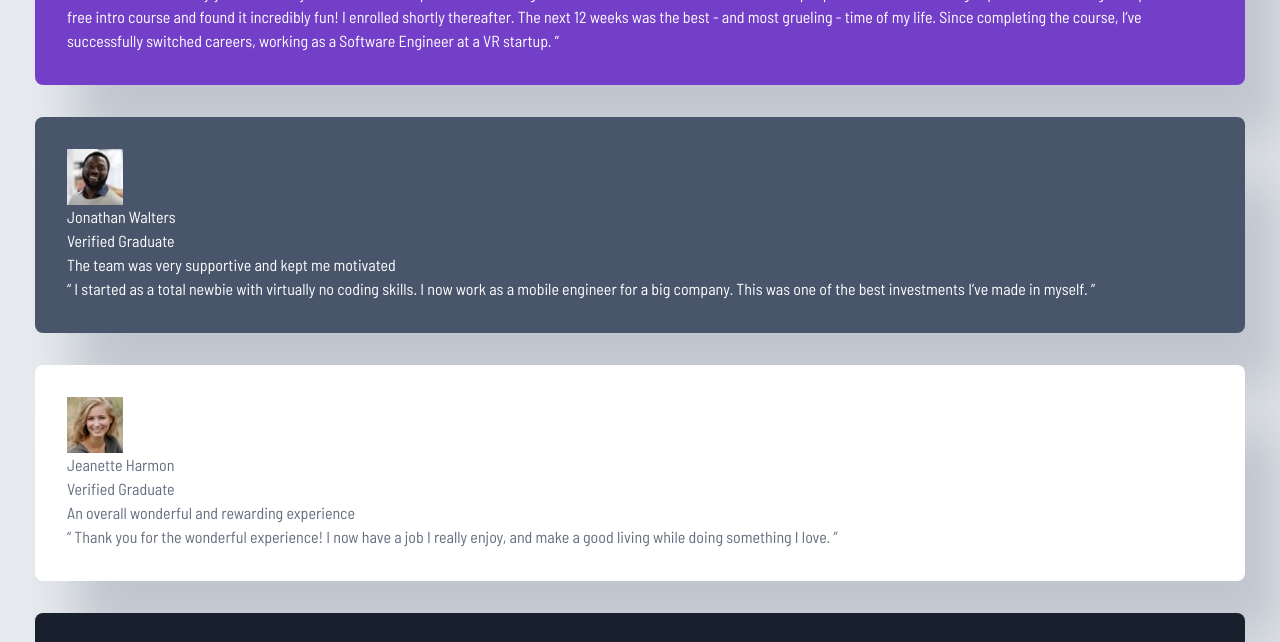
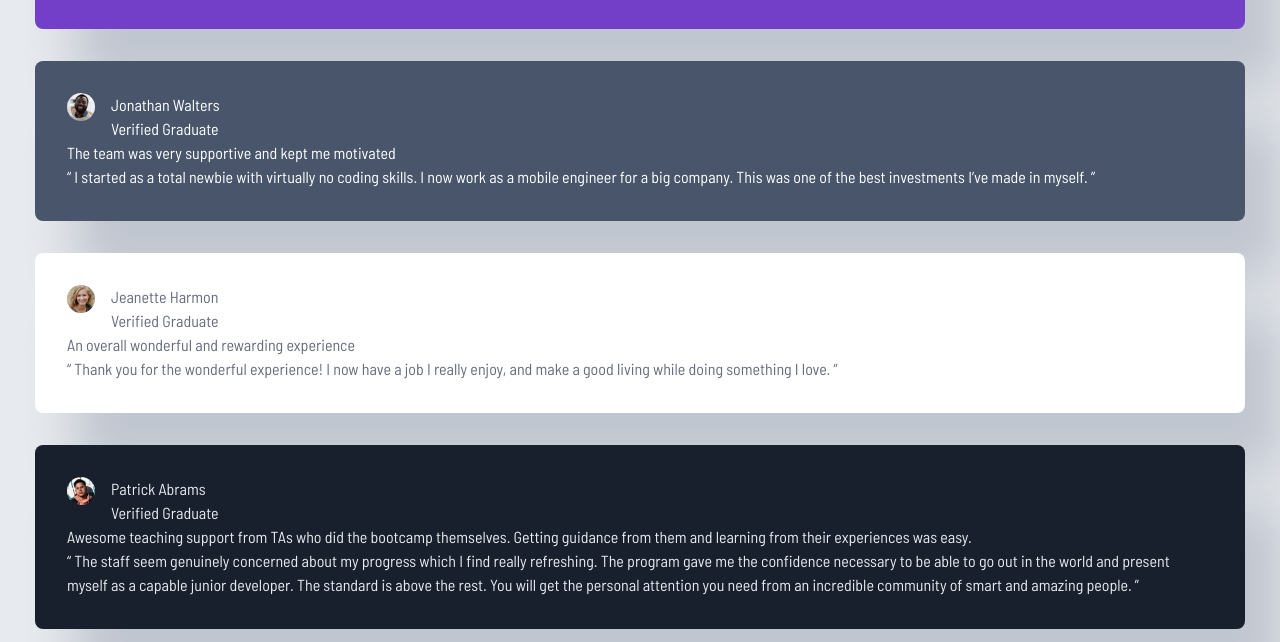
Before and after one commit to niiquash/testimonials-grid-section-main, a website: page index.html in a window 1280 px wide. Shown: the part 252-894 px from the top of the page. Drawn offline with Linux system fonts and the light colour scheme.

Commit message:
Add profile layout and avatar styling to testimonial cards

```diff
--- a/scss/main.scss
+++ b/scss/main.scss
@@ -20,8 +20,20 @@ body {
   border-radius: 8px;
   box-shadow: 40px 60px 50px $color-grey-500s;
   padding: $spacing-400;
+
+  &__profile {
+    display: flex;
+    gap: $spacing-200;
+  }
+
+  &__avatar {
+    width: 28px;
+    height: 28px;
+    border-radius: 50%;
+  }
 }
 
+// Card specific colors
 .card-1 {
   background-color: #733fc8;
   color: $color-white;
```
Also changed, not shown: css/main.css, 1 other file.
